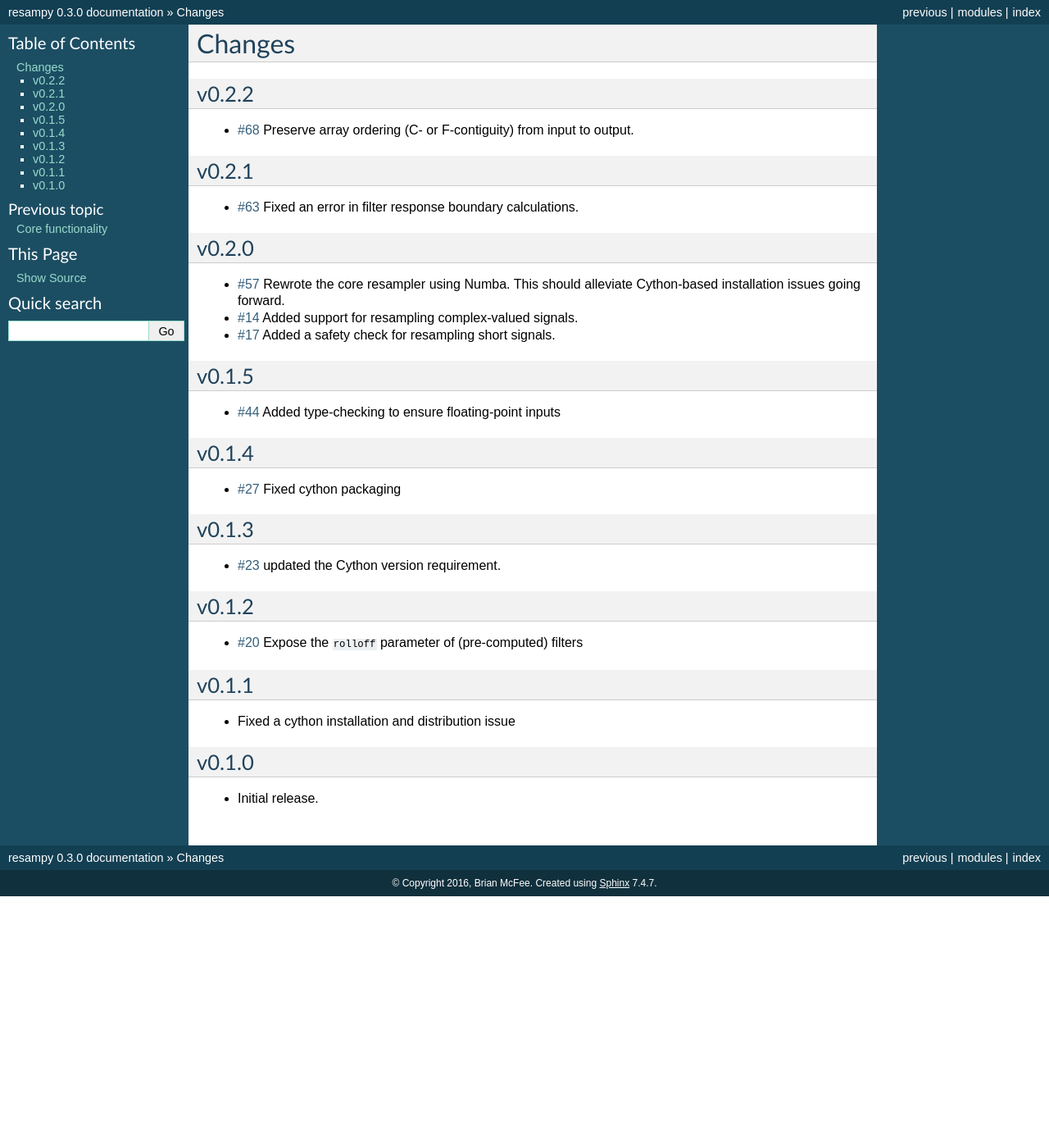
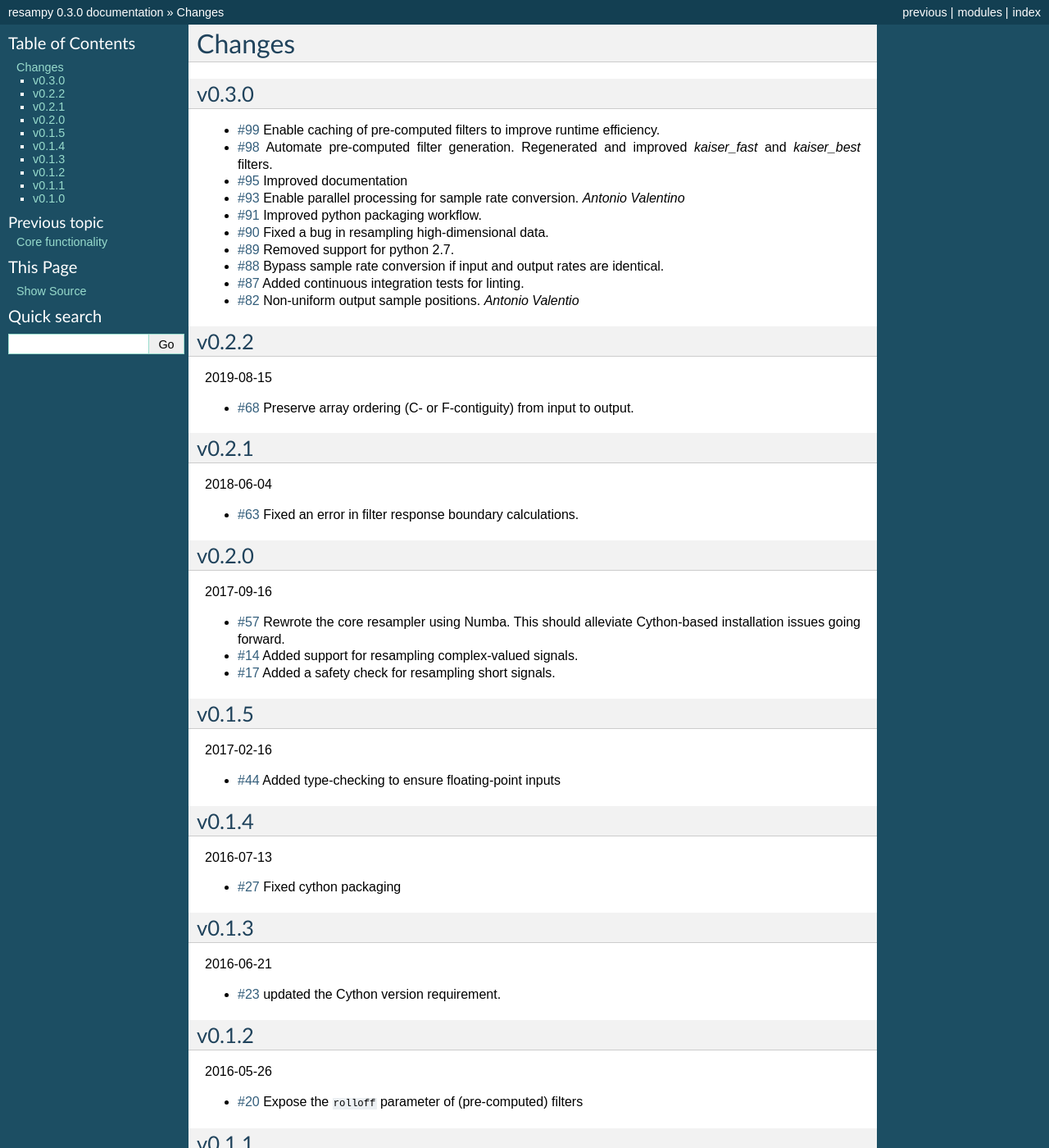
Before and after one commit to bmcfee/resampy, a Sphinx documentation site: the page built from docs/changes.rst, in a window 1280 px wide and 1400 px high. Shown: the whole window at 82% size. Built offline with Sphinx 7.4.7, drawn with Linux system fonts in a browser that asks for light colours.

Commit message:
updated changelog

```diff
--- a/docs/changes.rst
+++ b/docs/changes.rst
@@ -1,45 +1,72 @@
 Changes
 -------
 
+v0.3.0
+~~~~~~
+
+- `#99 <https://github.com/bmcfee/resampy/issues/99>`_ Enable caching of pre-computed filters to improve runtime efficiency.
+- `#98 <https://github.com/bmcfee/resampy/issues/98>`_ Automate pre-computed filter generation.  Regenerated and improved `kaiser_fast` and `kaiser_best` filters.
+- `#95 <https://github.com/bmcfee/resampy/issues/95>`_ Improved documentation
+- `#93 <https://github.com/bmcfee/resampy/issues/93>`_ Enable parallel processing for sample rate conversion. *Antonio Valentino*
+- `#91 <https://github.com/bmcfee/resampy/issues/91>`_ Improved python packaging workflow.
+- `#90 <https://github.com/bmcfee/resampy/issues/90>`_ Fixed a bug in resampling high-dimensional data.
+- `#89 <https://github.com/bmcfee/resampy/issues/89>`_ Removed support for python 2.7.
+- `#88 <https://github.com/bmcfee/resampy/issues/88>`_ Bypass sample rate conversion if input and output rates are identical.
+- `#87 <https://github.com/bmcfee/resampy/issues/87>`_ Added continuous integration tests for linting.
+- `#82 <https://github.com/bmcfee/resampy/issues/82>`_ Non-uniform output sample positions. *Antonio Valentio*
+
 v0.2.2
 ~~~~~~
+2019-08-15
+
 - `#68 <https://github.com/bmcfee/resampy/issues/68>`_ Preserve array ordering (C- or F-contiguity) from input to output.
 
 v0.2.1
 ~~~~~~
+2018-06-04
+
 - `#63 <https://github.com/bmcfee/resampy/issues/63>`_ Fixed an error in filter response boundary calculations.
 
 v0.2.0
 ~~~~~~
+2017-09-16
+
 - `#57 <https://github.com/bmcfee/resampy/issues/57>`_ Rewrote the core resampler using Numba. This should alleviate Cython-based installation issues going forward.
 - `#14 <https://github.com/bmcfee/resampy/issues/14>`_ Added support for resampling complex-valued signals.
 - `#17 <https://github.com/bmcfee/resampy/issues/17>`_ Added a safety check for resampling short signals.
 
 v0.1.5
 ~~~~~~
+2017-02-16
+
 - `#44 <https://github.com/bmcfee/resampy/issues/44>`_ Added type-checking to ensure floating-point inputs
 
 v0.1.4
 ~~~~~~
+2016-07-13
 
 - `#27 <https://github.com/bmcfee/resampy/pull/27>`_ Fixed cython packaging
 
 v0.1.3
 ~~~~~~
+2016-06-21
 
 - `#23 <https://github.com/bmcfee/resampy/pull/23>`_ updated the Cython version requirement.
 
 v0.1.2
 ~~~~~~
+2016-05-26
 
 - `#20 <https://github.com/bmcfee/resampy/pull/20>`_ Expose the ``rolloff`` parameter of (pre-computed) filters
 
 v0.1.1
 ~~~~~~
+2016-05-23
 
 - Fixed a cython installation and distribution issue
 
 v0.1.0
 ~~~~~~
+2016-04-21
 
 - Initial release.
```
